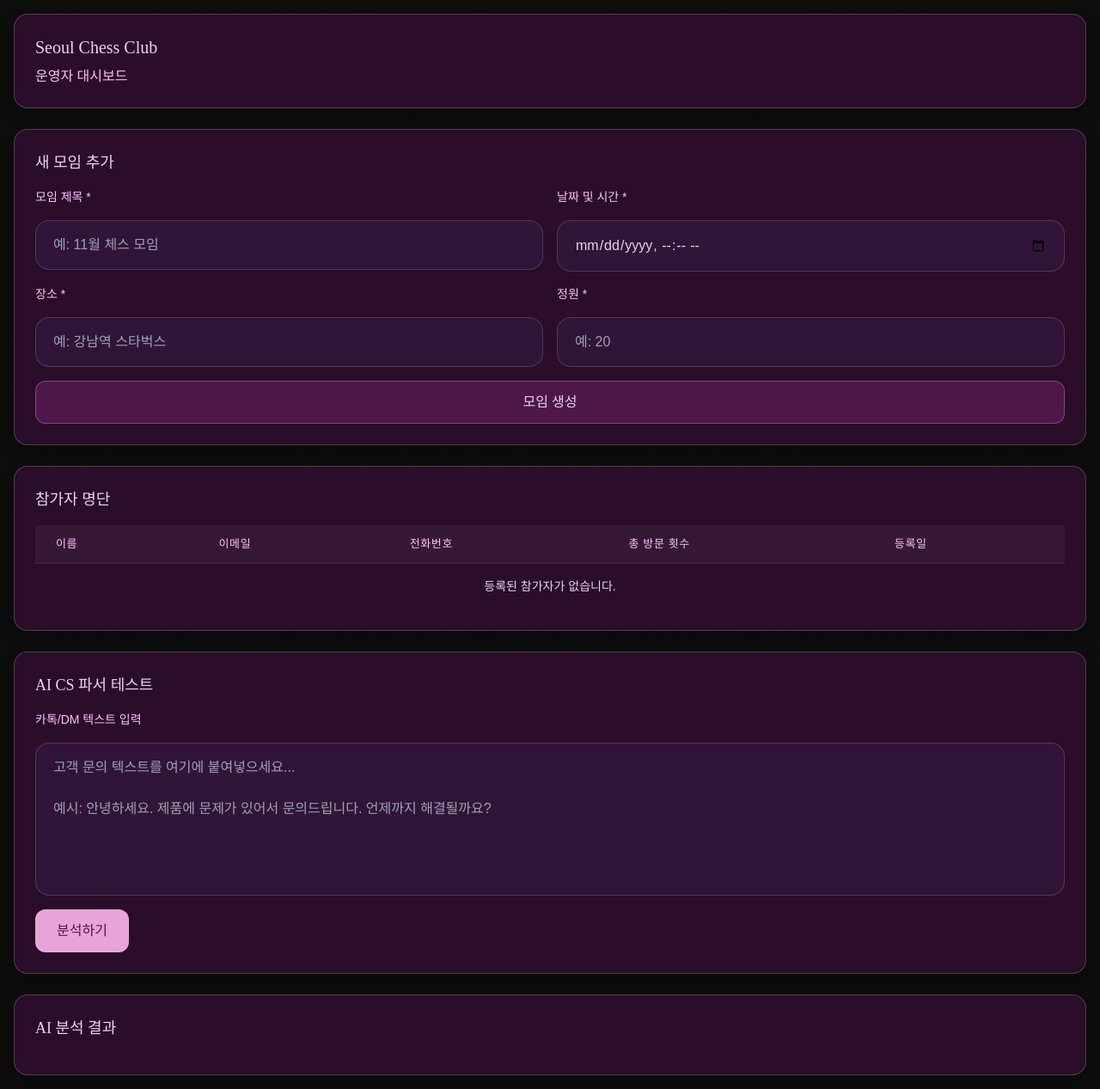
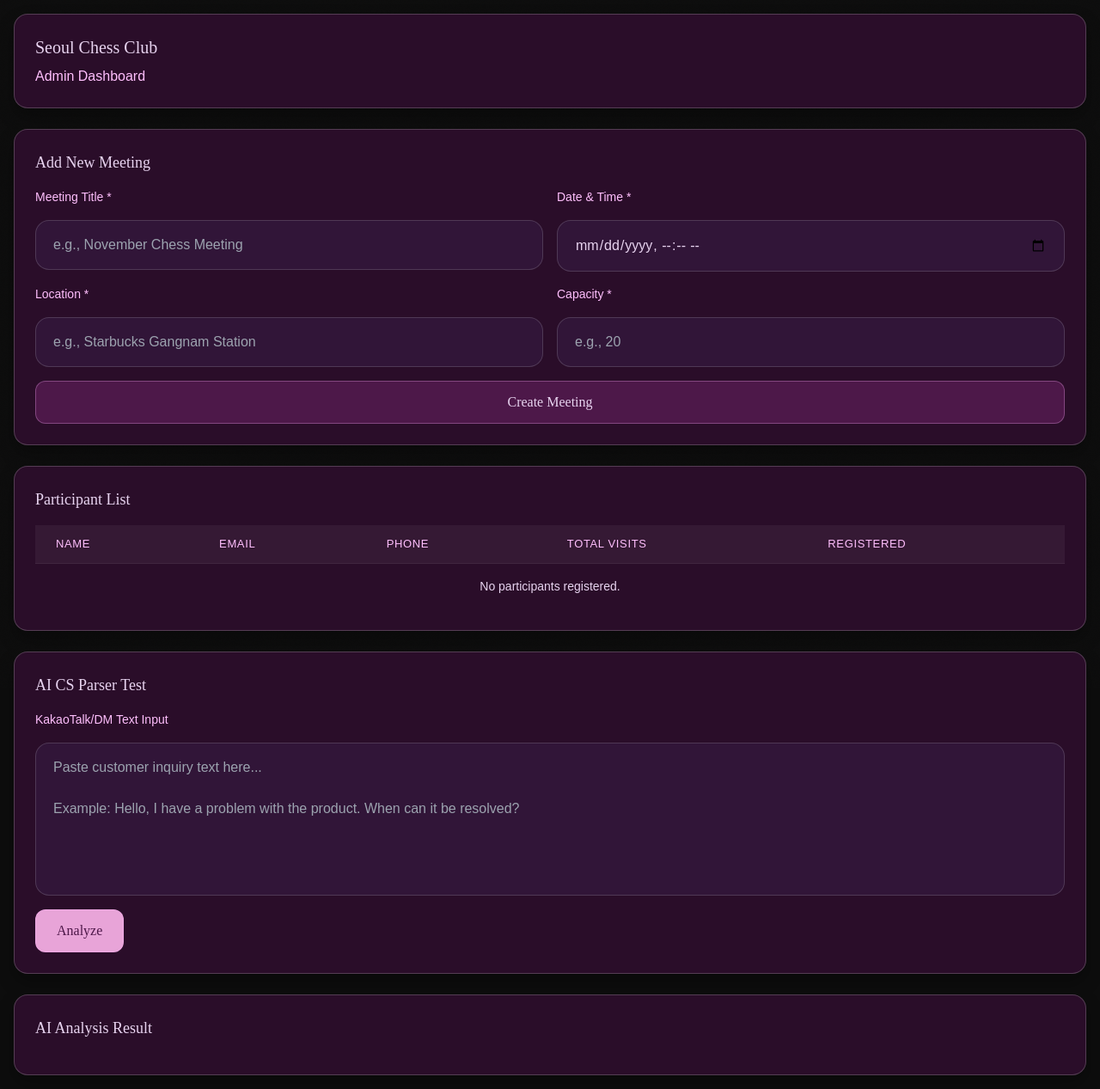
Before and after one commit to riwonn/Seoulchessclub, a FastAPI app: template templates/dashboard.html in a window 1280 px wide. Shown: the whole page at 86% size. Run offline with FastAPI, Linux system fonts and the light colour scheme; the template is opened without the code that fills it, so the values that code supplies are empty; style sheets or scripts are compiled from the project's sources; some libraries are stand-ins or nearby versions; some web fonts are replaced.

Commit message:
Convert all UI text from Korean to English
Changed all user-facing text, comments, and labels from Korean to English:
- templates/dashboard.html: Admin dashboard, forms, tables, alerts
- templates/register.html: Registration form, validation messages
- templates/meetings_list.html: Meeting list page, modals
- templates/index.html: Landing page, chatbot, comments
- static/js/i18n.js: Default language set to English, comments translated

Default language now English (was auto-detected Korean).
Korean translations still available for future use.

```diff
--- a/templates/dashboard.html
+++ b/templates/dashboard.html
@@ -1,9 +1,9 @@
 <!DOCTYPE html>
-<html lang="ko">
+<html lang="en">
 <head>
     <meta charset="UTF-8">
     <meta name="viewport" content="width=device-width, initial-scale=1.0">
-    <title>Seoul Chess Club - 운영자 대시보드</title>
+    <title>Seoul Chess Club - Admin Dashboard</title>
     <link rel="preconnect" href="https://fonts.googleapis.com">
     <link rel="preconnect" href="https://fonts.gstatic.com" crossorigin>
     <link href="https://fonts.googleapis.com/css2?family=Instrument+Serif:ital@0;1&display=swap" rel="stylesheet">
@@ -32,30 +32,30 @@
 </head>
 <body class="bg-bg-primary p-6 md:p-4 sm:p-3">
     <div class="max-w-7xl mx-auto">
-        <!-- 헤더 -->
+        <!-- Header -->
         <div class="card mb-6">
             <h1 class="font-display text-3xl md:text-xl text-text-primary mb-2">Seoul Chess Club</h1>
-            <p class="text-text-secondary text-base">운영자 대시보드</p>
+            <p class="text-text-secondary text-base">Admin Dashboard</p>
         </div>
 
-        <!-- 모임 추가 폼 -->
+        <!-- Add Meeting Form -->
         <div class="card mb-6">
-            <h2 class="font-display text-2xl md:text-lg text-text-primary mb-4">새 모임 추가</h2>
+            <h2 class="font-display text-2xl md:text-lg text-text-primary mb-4">Add New Meeting</h2>
             <form id="meeting-form">
                 <div class="grid grid-cols-1 md:grid-cols-2 gap-4">
                     <div class="flex flex-col gap-2">
-                        <label for="meeting-title" class="form-label">모임 제목 *</label>
+                        <label for="meeting-title" class="form-label">Meeting Title *</label>
                         <input
                             type="text"
                             id="meeting-title"
                             name="title"
                             required
                             class="form-input"
-                            placeholder="예: 11월 체스 모임">
+                            placeholder="e.g., November Chess Meeting">
                     </div>
 
                     <div class="flex flex-col gap-2">
-                        <label for="meeting-datetime" class="form-label">날짜 및 시간 *</label>
+                        <label for="meeting-datetime" class="form-label">Date & Time *</label>
                         <input
                             type="datetime-local"
                             id="meeting-datetime"
@@ -65,18 +65,18 @@
                     </div>
 
                     <div class="flex flex-col gap-2">
-                        <label for="meeting-location" class="form-label">장소 *</label>
+                        <label for="meeting-location" class="form-label">Location *</label>
                         <input
                             type="text"
                             id="meeting-location"
                             name="location"
                             required
                             class="form-input"
-                            placeholder="예: 강남역 스타벅스">
+                            placeholder="e.g., Starbucks Gangnam Station">
                     </div>
 
                     <div class="flex flex-col gap-2">
-                        <label for="meeting-capacity" class="form-label">정원 *</label>
+                        <label for="meeting-capacity" class="form-label">Capacity *</label>
                         <input
                             type="number"
                             id="meeting-capacity"
@@ -85,7 +85,7 @@
                             min="1"
                             max="100"
                             class="form-input"
-                            placeholder="예: 20">
+                            placeholder="e.g., 20">
                     </div>
                 </div>
 
@@ -94,38 +94,38 @@
                         type="submit"
                         id="create-meeting-btn"
                         class="btn-primary">
-                        모임 생성
+                        Create Meeting
                     </button>
                     <div id="meeting-loading" class="inline-flex items-center gap-2 text-text-secondary hidden">
                         <div class="spinner"></div>
-                        <span>생성 중...</span>
+                        <span>Creating...</span>
                     </div>
                 </div>
 
-                <!-- 성공 메시지 -->
+                <!-- Success Message -->
                 <div id="meeting-success" class="alert-success hidden mt-4">
                     <p id="meeting-success-text"></p>
                 </div>
 
-                <!-- 에러 메시지 -->
+                <!-- Error Message -->
                 <div id="meeting-error" class="alert-error hidden mt-4">
                     <p id="meeting-error-text"></p>
                 </div>
             </form>
         </div>
 
-        <!-- 참가자 명단 테이블 -->
+        <!-- Participant List Table -->
         <div class="card mb-6">
-            <h2 class="font-display text-2xl md:text-lg text-text-primary mb-4">참가자 명단</h2>
+            <h2 class="font-display text-2xl md:text-lg text-text-primary mb-4">Participant List</h2>
             <div class="table-wrapper">
                 <table class="table">
                     <thead>
                         <tr>
-                            <th>이름</th>
-                            <th>이메일</th>
-                            <th>전화번호</th>
-                            <th>총 방문 횟수</th>
-                            <th>등록일</th>
+                            <th>Name</th>
+                            <th>Email</th>
+                            <th>Phone</th>
+                            <th>Total Visits</th>
+                            <th>Registered</th>
                         </tr>
                     </thead>
                     <tbody>
@@ -137,7 +137,7 @@
                                 <td>{{ user.phone_number }}</td>
                                 <td>
                                     <span class="badge">
-                                        {{ user.total_visits }}회
+                                        {{ user.total_visits }} times
                                     </span>
                                 </td>
                                 <td>{{ user.created_at.strftime('%Y-%m-%d %H:%M') }}</td>
@@ -146,7 +146,7 @@
                         {% else %}
                             <tr>
                                 <td colspan="5" class="text-center">
-                                    등록된 참가자가 없습니다.
+                                    No participants registered.
                                 </td>
                             </tr>
                         {% endif %}
@@ -155,34 +155,34 @@
             </div>
         </div>
 
-        <!-- AI CS 파서 테스트 영역 -->
+        <!-- AI CS Parser Test Area -->
         <div class="card mb-6">
-            <h2 class="font-display text-2xl md:text-lg text-text-primary mb-4">AI CS 파서 테스트</h2>
+            <h2 class="font-display text-2xl md:text-lg text-text-primary mb-4">AI CS Parser Test</h2>
             <div class="flex flex-col gap-2">
-                <label for="cs-text" class="form-label">카톡/DM 텍스트 입력</label>
+                <label for="cs-text" class="form-label">KakaoTalk/DM Text Input</label>
                 <textarea
                     id="cs-text"
                     name="cs-text"
                     rows="6"
                     class="form-textarea"
-                    placeholder="고객 문의 텍스트를 여기에 붙여넣으세요...&#10;&#10;예시: 안녕하세요. 제품에 문제가 있어서 문의드립니다. 언제까지 해결될까요?"></textarea>
+                    placeholder="Paste customer inquiry text here...&#10;&#10;Example: Hello, I have a problem with the product. When can it be resolved?"></textarea>
             </div>
             <button
                 id="analyze-btn"
                 class="btn-accent mt-4">
-                분석하기
+                Analyze
             </button>
         </div>
 
-        <!-- AI 분석 결과 표시 영역 -->
+        <!-- AI Analysis Result Display Area -->
         <div class="card">
-            <h2 class="font-display text-2xl md:text-lg text-text-primary mb-4">AI 분석 결과</h2>
+            <h2 class="font-display text-2xl md:text-lg text-text-primary mb-4">AI Analysis Result</h2>
             <div id="analysis-result" class="hidden bg-input-bg border border-border-subtle rounded-md font-mono text-text-primary overflow-x-auto p-4 min-h-32">
                 <pre id="result-content" class="text-sm"></pre>
             </div>
             <div id="loading" class="hidden text-center py-6">
                 <div class="spinner mx-auto"></div>
-                <p class="mt-2 text-text-secondary">분석 중...</p>
+                <p class="mt-2 text-text-secondary">Analyzing...</p>
             </div>
             <div id="error-message" class="alert-error hidden">
                 <p id="error-text"></p>
@@ -191,7 +191,7 @@
     </div>
 
     <script>
-        // 모임 생성 폼 제출 로직
+        // Meeting creation form submit logic
         document.getElementById('meeting-form').addEventListener('submit', async function(e) {
             e.preventDefault();
 
@@ -202,20 +202,20 @@
             const errorDiv = document.getElementById('meeting-error');
             const errorText = document.getElementById('meeting-error-text');
 
-            // 폼 데이터 수집
+            // Collect form data
             const title = document.getElementById('meeting-title').value.trim();
             const dateTime = document.getElementById('meeting-datetime').value;
             const location = document.getElementById('meeting-location').value.trim();
             const capacity = parseInt(document.getElementById('meeting-capacity').value);
 
-            // UI 상태 초기화
+            // Initialize UI state
             successDiv.classList.add('hidden');
             errorDiv.classList.add('hidden');
             submitBtn.disabled = true;
             loadingDiv.classList.remove('hidden');
 
             try {
-                // datetime-local 형식을 ISO 8601 형식으로 변환
+                // Convert datetime-local format to ISO 8601 format
                 const isoDateTime = new Date(dateTime).toISOString();
 
                 const response = await fetch('/meetings/create', {
@@ -237,21 +237,21 @@
                     throw new Error(data.detail || `HTTP error! status: ${response.status}`);
                 }
 
-                // 성공 메시지 표시
-                successText.textContent = `모임 "${data.title}"이(가) 성공적으로 생성되었습니다!`;
+                // Display success message
+                successText.textContent = `Meeting "${data.title}" has been successfully created!`;
                 successDiv.classList.remove('hidden');
 
-                // 폼 초기화
+                // Reset form
                 document.getElementById('meeting-form').reset();
 
-                // 3초 후 성공 메시지 숨기기
+                // Hide success message after 3 seconds
                 setTimeout(() => {
                     successDiv.classList.add('hidden');
                 }, 3000);
 
             } catch (error) {
                 console.error('Error:', error);
-                errorText.textContent = `모임 생성 중 오류가 발생했습니다: ${error.message}`;
+                errorText.textContent = `An error occurred while creating the meeting: ${error.message}`;
                 errorDiv.classList.remove('hidden');
             } finally {
                 submitBtn.disabled = false;
@@ -259,7 +259,7 @@
             }
         });
 
-        // AI CS 파서 테스트 로직
+        // AI CS parser test logic
         document.getElementById('analyze-btn').addEventListener('click', async function() {
             const textarea = document.getElementById('cs-text');
             const resultDiv = document.getElementById('analysis-result');
@@ -271,11 +271,11 @@
             const text = textarea.value.trim();
 
             if (!text) {
-                alert('텍스트를 입력해주세요.');
+                alert('Please enter text.');
                 return;
             }
 
-            // UI 상태 초기화
+            // Initialize UI state
             resultDiv.classList.add('hidden');
             loadingDiv.classList.remove('hidden');
             errorDiv.classList.add('hidden');
@@ -297,13 +297,13 @@
 
                 const data = await response.json();
 
-                // 결과 표시
+                // Display result
                 resultContent.textContent = JSON.stringify(data, null, 2);
                 resultDiv.classList.remove('hidden');
 
             } catch (error) {
                 console.error('Error:', error);
-                errorText.textContent = `분석 중 오류가 발생했습니다: ${error.message}`;
+                errorText.textContent = `An error occurred during analysis: ${error.message}`;
                 errorDiv.classList.remove('hidden');
             } finally {
                 loadingDiv.classList.add('hidden');
```
Also changed, not shown: static/js/i18n.js (+19 -25 lines), templates/index.html (+44 -44 lines), templates/meetings_list.html (+38 -38 lines), templates/register.html (+60 -63 lines).
